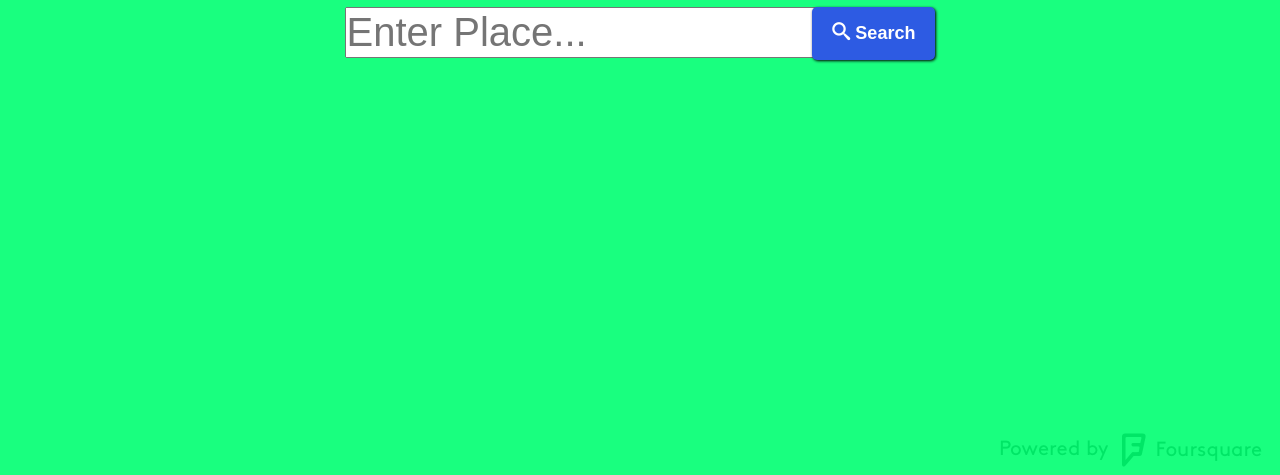
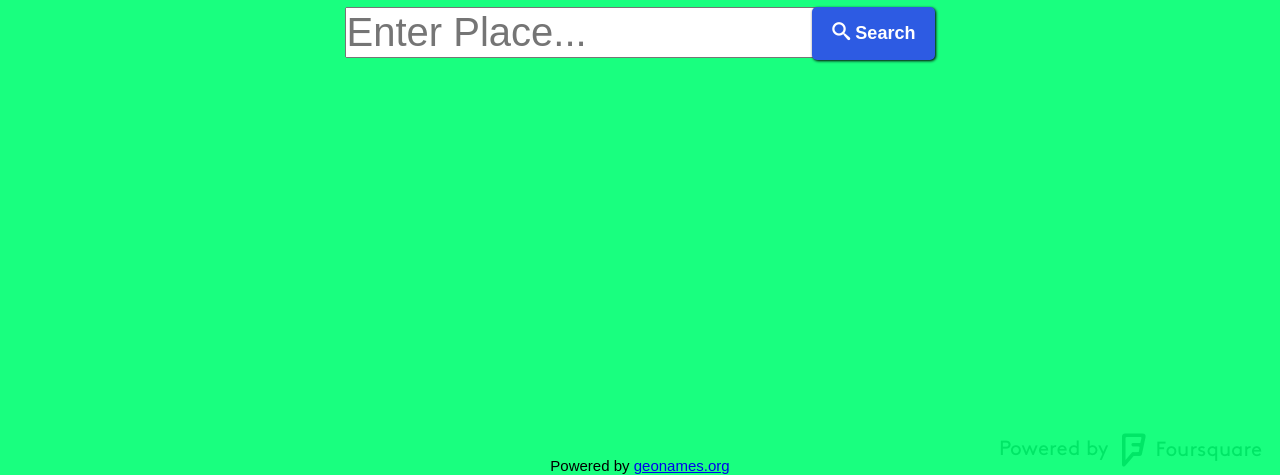
Before and after one commit to otori23/Neighborhood-Map, a plain HTML site: page src/index.html in a window 1280 px wide. Shown: the part 325-800 px from the top of the page. Drawn offline with Linux system fonts and the light colour scheme; files whose address does not match are found by name.

Commit message:
add geonames.org attribution to modal window

```diff
--- a/src/css/main.css
+++ b/src/css/main.css
@@ -294,6 +294,19 @@
     font-size: inherit;
 }
 
+.modalDialog .geonames-attribution {
+	font-size: 1.5em;
+	position: fixed;
+	bottom: 0;
+	left:50%;
+
+	-webkit-transform: translateX(-50%);
+  	-moz-transform: translateX(-50%);
+  	-o-transform: translateX(-50%);
+  	-ms-transform: translateX(-50%);
+	transform: translateX(-50%);
+}
+
 @media screen and (min-width: 400px) {
   header {
     font-size: 3em;
--- a/src/index.html
+++ b/src/index.html
@@ -72,6 +72,7 @@
         <a href="#" data-bind="click: searchForNeighborhood, clickBubble: false"><span class="icon-search"></span> Search</a>
       </div>
     </div>
+    <p class="geonames-attribution">Powered by <a href="http://www.geonames.org/">geonames.org</a><p>
   </div>
 
   <script src='js/jquery-1.11.3.min.js'></script>
```
